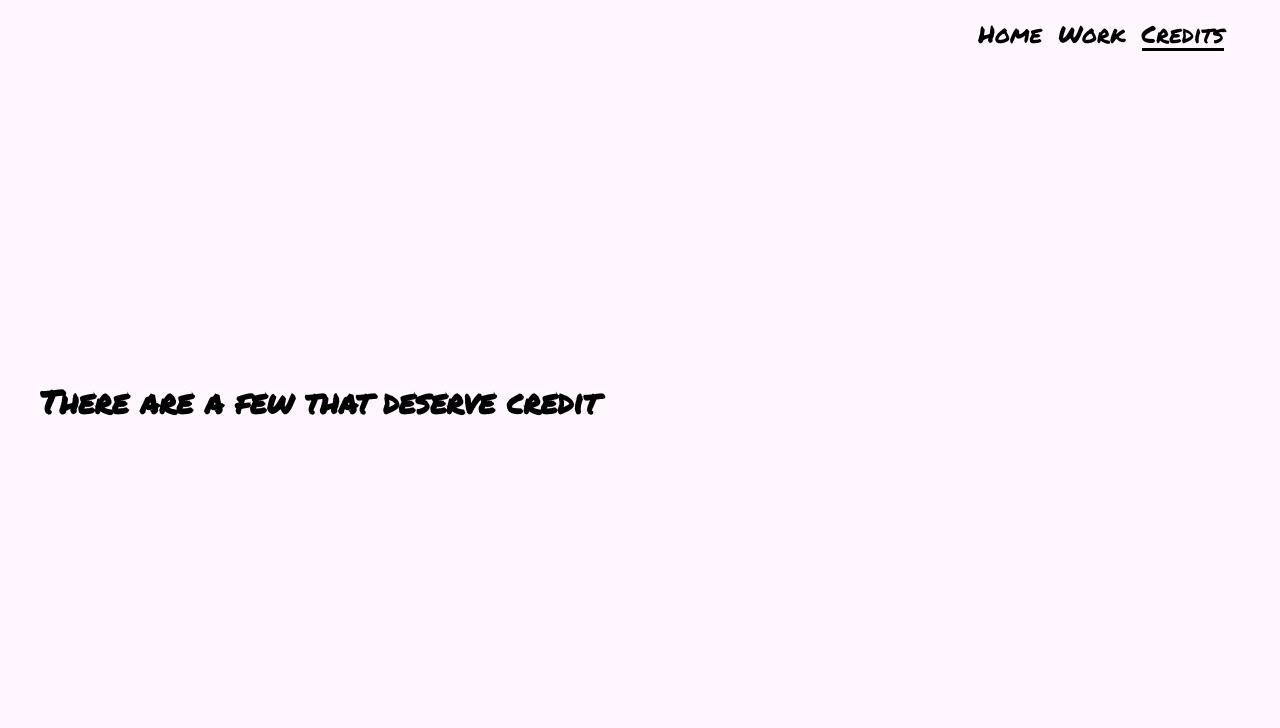
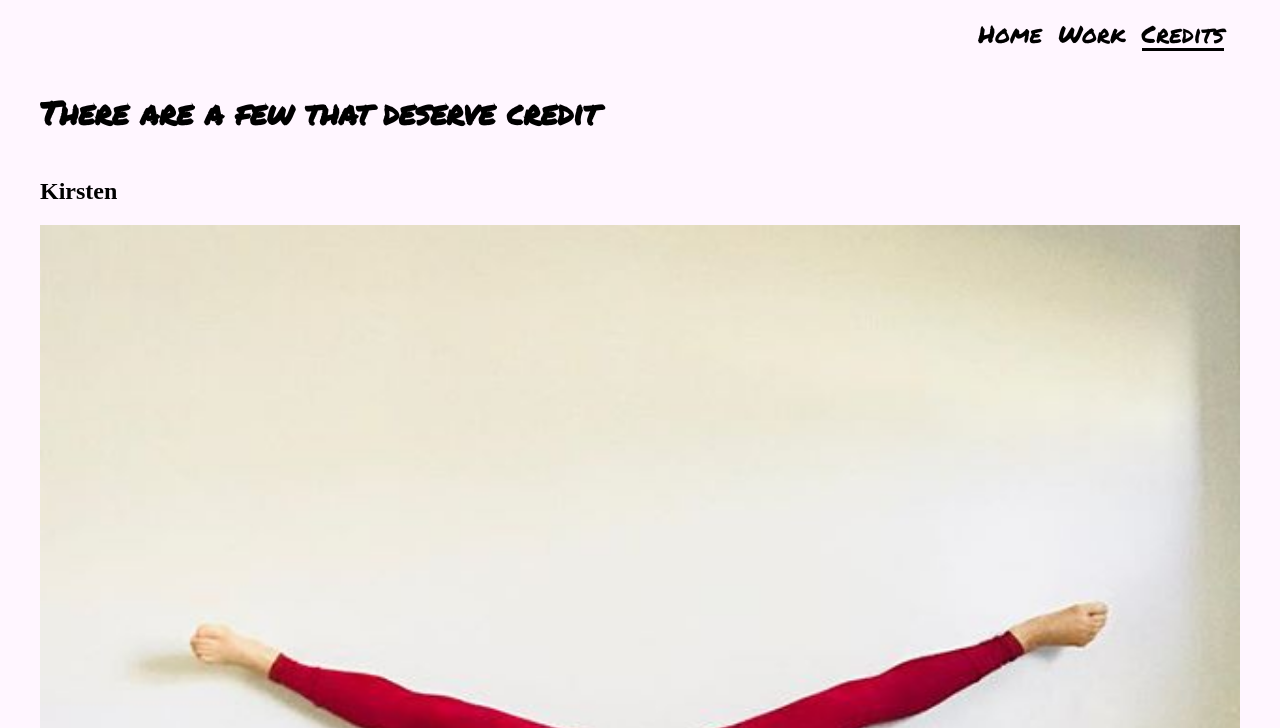
Before and after one commit to alexbarbato/personal-site, a Gatsby site: page /credits in a window 1280 px wide. Shown: the top 728 px of the page. Built offline with nearby package versions, Linux system fonts and the light colour scheme; Gatsby itself is replaced by a stand-in of ours.

Commit message:
Beginning to add a base for the credits page

```diff
--- a/src/components/organisms/layout.js
+++ b/src/components/organisms/layout.js
@@ -22,14 +22,15 @@ const Grid = styled.div`
 
 const Main = styled.main`
   display: flex;
+  flex-direction: ${props => (props.column ? "column" : "row")};
 `
 
-export const Layout = ({ activePage, children }) => (
+export const Layout = ({ activePage, children, column }) => (
   <>
     <GlobalStyle />
     <Grid>
       <Header activePage={activePage ? activePage : null} />
-      <Main>{children}</Main>
+      <Main column={column}>{children}</Main>
       <Footer />
     </Grid>
   </>
--- a/src/pages/credits.js
+++ b/src/pages/credits.js
@@ -1,10 +1,16 @@
 import React from "react"
 import { Layout } from "../components/organisms/layout"
+import Image from "../components/atoms/image"
 
 export default () => (
-  <Layout activePage="Credits">
+  <Layout activePage="Credits" column>
     <h1 style={{ fontFamily: "Permanent Marker" }}>
       There are a few that deserve credit
     </h1>
+    <section>
+      <h2>Kirsten</h2>
+      <Image imgsrc="kirsten.png" />
+      <p />
+    </section>
   </Layout>
 )
```
Also changed, not shown: static/kirsten.png (added).
